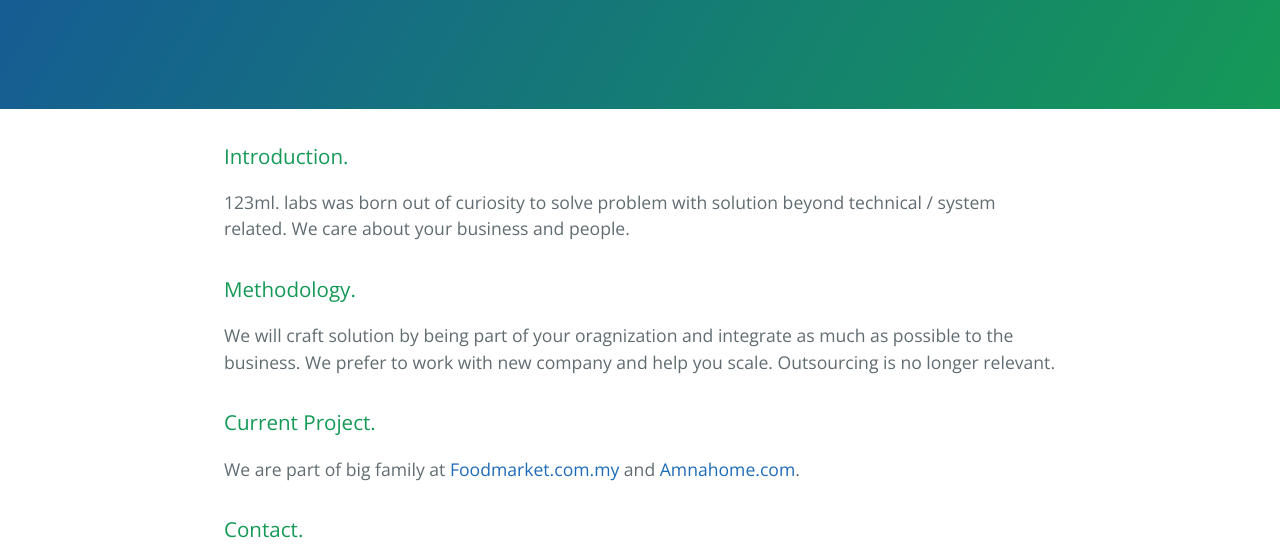
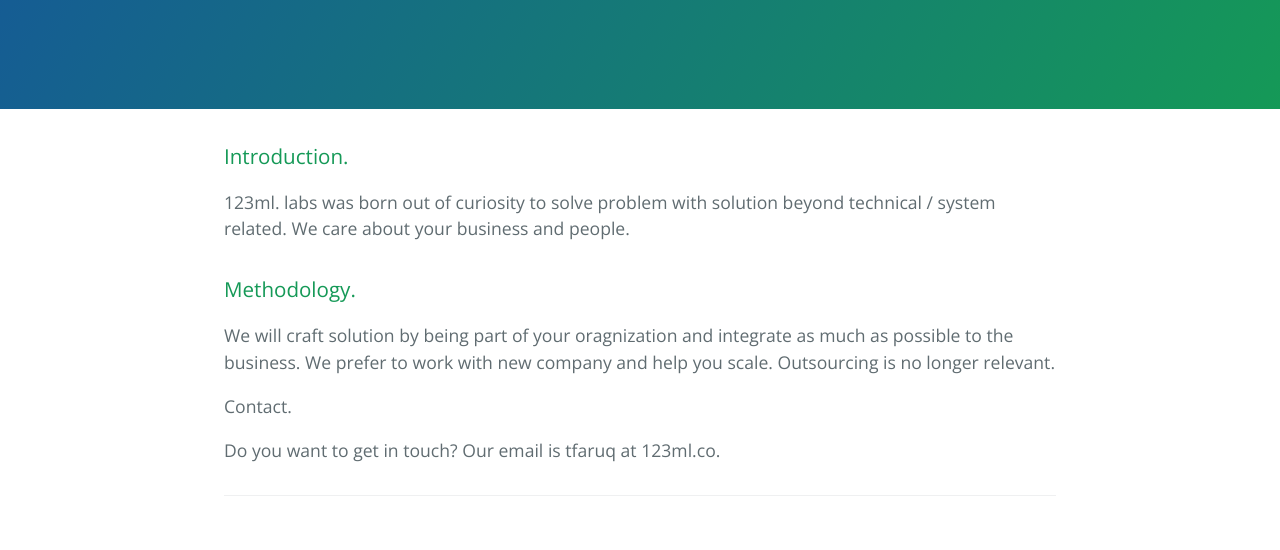
Before and after one commit to tfaruq/tfaruq.github.io, a plain HTML site: page index.html in a window 1280 px wide. Shown: the part 208-758 px from the top of the page. Drawn offline with nearby package versions, Linux system fonts and the light colour scheme.

Commit message:
Update index.html

```diff
--- a/index.html
+++ b/index.html
@@ -27,12 +27,6 @@
         <span class="octicon octicon-link"></span>
         </a>Methodology.</h3>
         <p>We will craft solution by being part of your oragnization and integrate as much as possible to the business. We prefer to work with new company and help you scale. Outsourcing is no longer relevant.</p>
-        <h3>
-        <a id="current-project" class="anchor" href="#current-project" aria-hidden="true">
-        <span class="octicon octicon-link"></span>
-        </a>Current Project.</h3>
-        <p>We are part of big family at <a href="http://www.foodmarket.com.my">Foodmarket.com.my</a> and <a href="http://www.amnahome.com">Amnahome.com</a>.</p>
-        <h3>
         <a id="contact" class="anchor" href="#contact" aria-hidden="true">
         <span class="octicon octicon-link"></span>
         </a>Contact.</h3>
```
